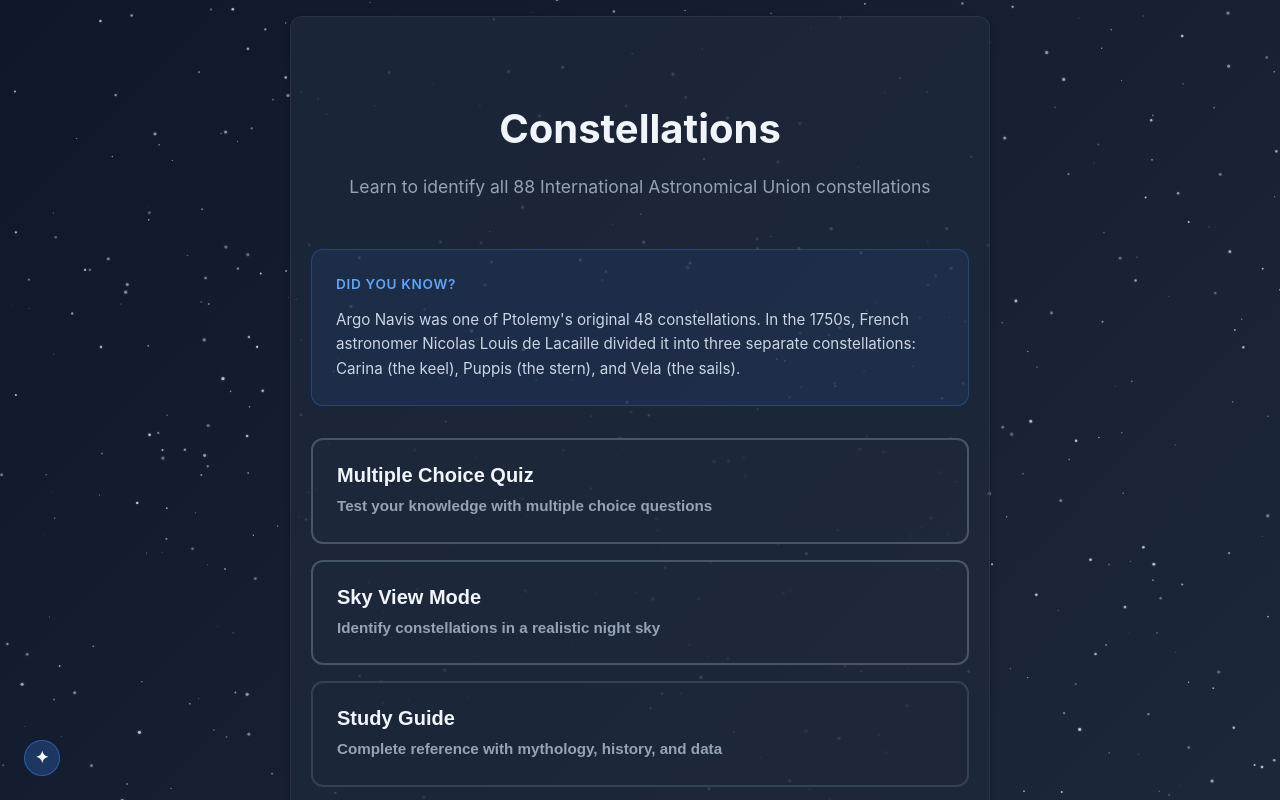
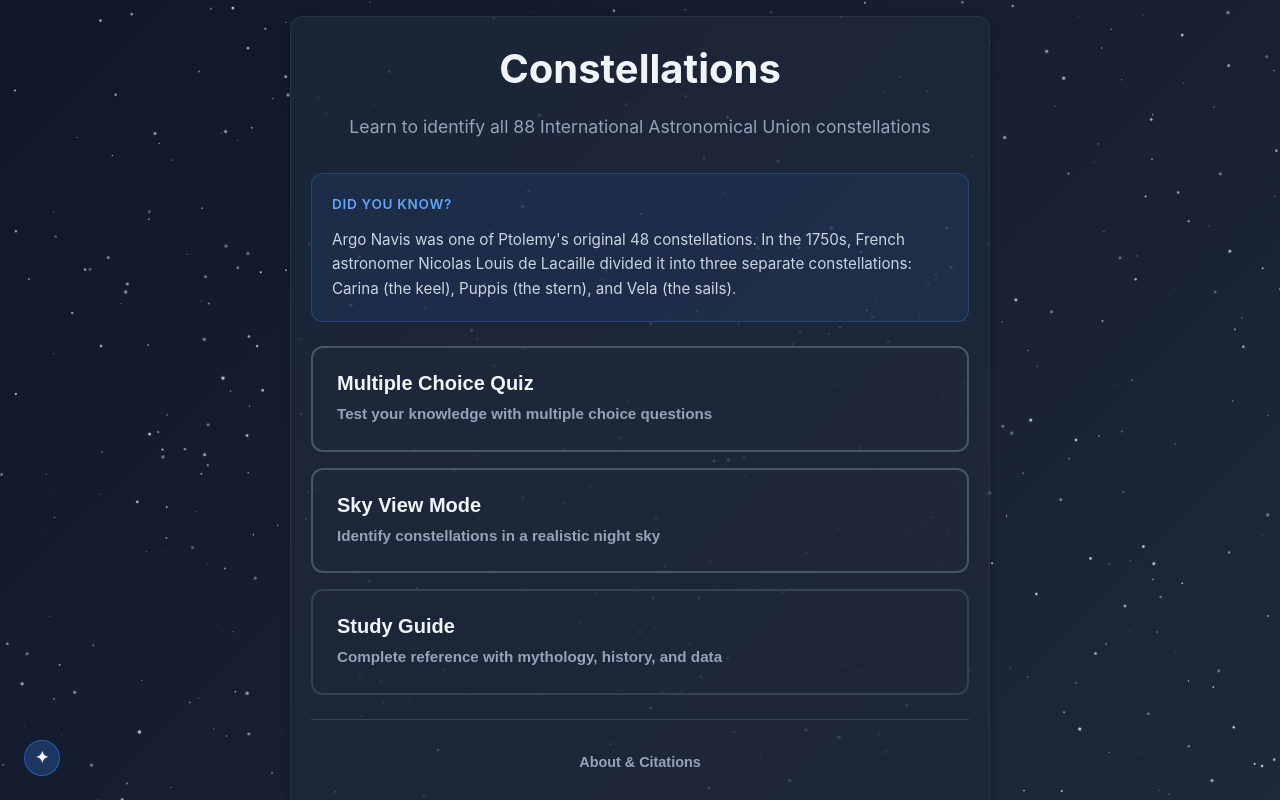
Before and after one commit to cozenom/Constellation_Quiz, a React (Vite) app: page / in a window 1280 px wide. Shown: the top 800 px of the page. Built offline with nearby package versions, Linux system fonts and the light colour scheme.

Commit message:
Make title screen scale with viewport and fix desktop scroll

```diff
--- a/src/components/Title.css
+++ b/src/components/Title.css
@@ -1,21 +1,42 @@
 .title-screen {
-  max-width: 700px;
+  max-width: clamp(700px, 50vw, 900px);
   margin: 0 auto;
+}
+
+/* The title screen has no back button, so collapse the hidden header placeholder */
+.title-screen .quiz-header {
+  min-height: 0;
+  margin-bottom: 0;
+}
+
+/* On tall viewports, vertically center the title card so it fills the space
+   instead of floating at the top looking small on large monitors */
+@media (min-height: 800px) {
+  body:has(.title-screen) #root {
+    min-height: calc(100vh - 2rem);
+    display: flex;
+    flex-direction: column;
+    justify-content: center;
+  }
+
+  .title-screen {
+    margin-bottom: 0;
+  }
 }
 
 .title-hero {
   text-align: center;
-  margin-bottom: 3rem;
+  margin-bottom: 2rem;
 }
 
 .title-hero h1 {
-  font-size: 2.5rem;
+  font-size: clamp(2.5rem, 3.6vmin, 3.5rem);
   margin-bottom: 0.75rem;
   color: #f1f5f9;
 }
 
 .title-hero .subtitle {
-  font-size: 1.1rem;
+  font-size: clamp(1.1rem, 1.6vmin, 1.4rem);
   color: #94a3b8;
   margin: 0;
 }
@@ -24,8 +45,8 @@
   background: rgba(59, 130, 246, 0.08);
   border: 1px solid rgba(59, 130, 246, 0.3);
   border-radius: 12px;
-  padding: 1.5rem;
-  margin: 2rem 0;
+  padding: 1.25rem;
+  margin: 1.5rem 0;
   text-align: left;
 }
 
@@ -39,7 +60,7 @@
 }
 
 .fact-content {
-  font-size: 0.95rem;
+  font-size: clamp(0.95rem, 1.25vmin, 1.1rem);
   line-height: 1.6;
   color: #cbd5e1;
 }
@@ -54,7 +75,7 @@
   background: rgba(30, 41, 59, 0.6);
   border: 2px solid #475569;
   border-radius: 12px;
-  padding: 1.5rem;
+  padding: clamp(1.5rem, 2.2vmin, 2rem);
   cursor: pointer;
   transition: all 0.2s;
   text-align: left;
@@ -83,22 +104,22 @@
 }
 
 .mode-title {
-  font-size: 1.25rem;
+  font-size: clamp(1.25rem, 1.8vmin, 1.6rem);
   font-weight: 600;
   color: #f1f5f9;
   margin-bottom: 0.5rem;
 }
 
 .mode-description {
-  font-size: 0.95rem;
+  font-size: clamp(0.95rem, 1.25vmin, 1.15rem);
   color: #94a3b8;
   line-height: 1.5;
 }
 
 /* Citations footer link */
 .citations-footer {
-  margin-top: 2.5rem;
-  padding-top: 2rem;
+  margin-top: 1.5rem;
+  padding-top: 1.25rem;
   border-top: 1px solid #334155;
   text-align: center;
 }
--- a/src/styles/index.css
+++ b/src/styles/index.css
@@ -575,7 +575,6 @@ canvas {
     display: flex;
     flex-direction: column;
     gap: 1rem;
-    margin-top: 2rem;
 }
 
 /* No Results Message */
```
